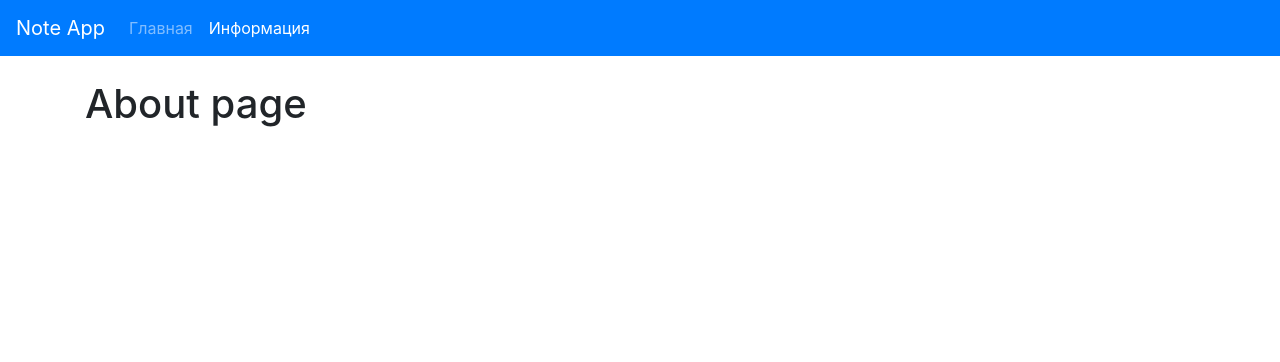
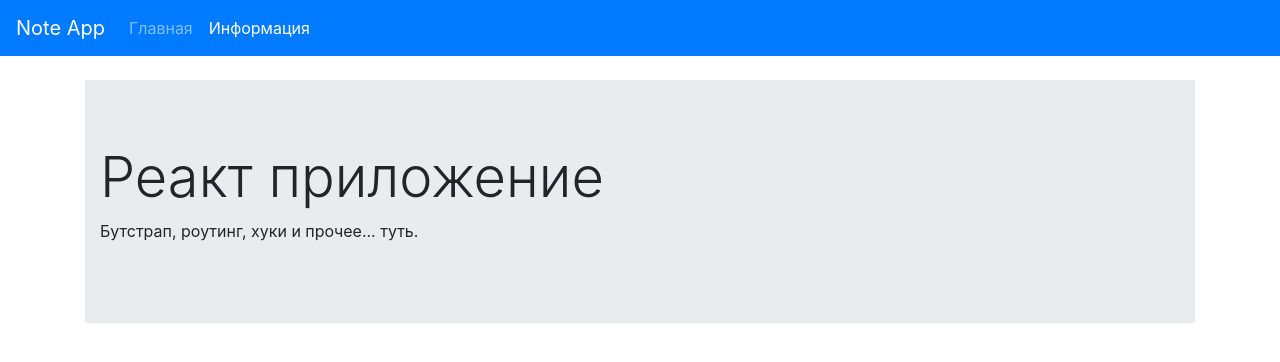
Before and after one commit to divasilevski/notelink-react, a React (Create React App) app: page /about in a window 1280 px wide. Shown: the top 362 px of the page. Built offline with nearby package versions, Linux system fonts and the light colour scheme.

Commit message:
About page

```diff
--- a/src/pages/About.js
+++ b/src/pages/About.js
@@ -1,9 +1,12 @@
-import { Fragment } from "react"
-
 export const About = () => {
-    return (
-        <Fragment>
-            <h1>About page</h1>
-        </Fragment>
-    )
+  return (
+    <div className="jumbotron jumbotron-fluid">
+      <div className="container">
+        <h1 className="display-4">Реакт приложение</h1>
+        <p className="leaf">
+          Бутстрап, роутинг, хуки и прочее... туть.
+        </p>
+      </div>
+    </div>
+  )
 }
```
